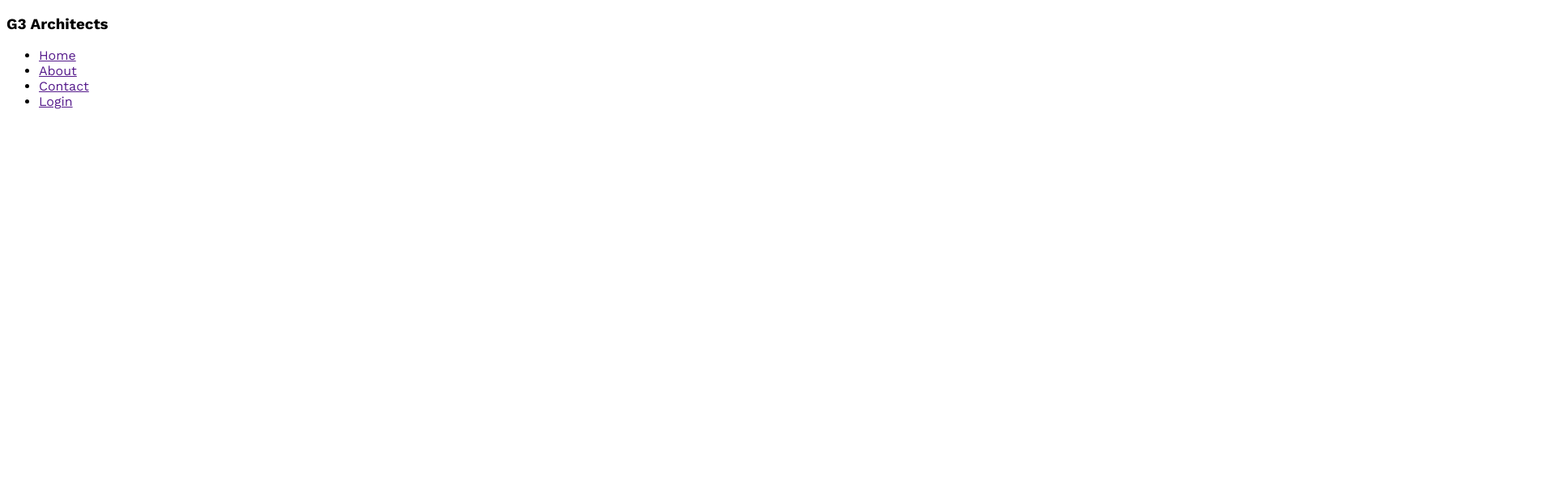
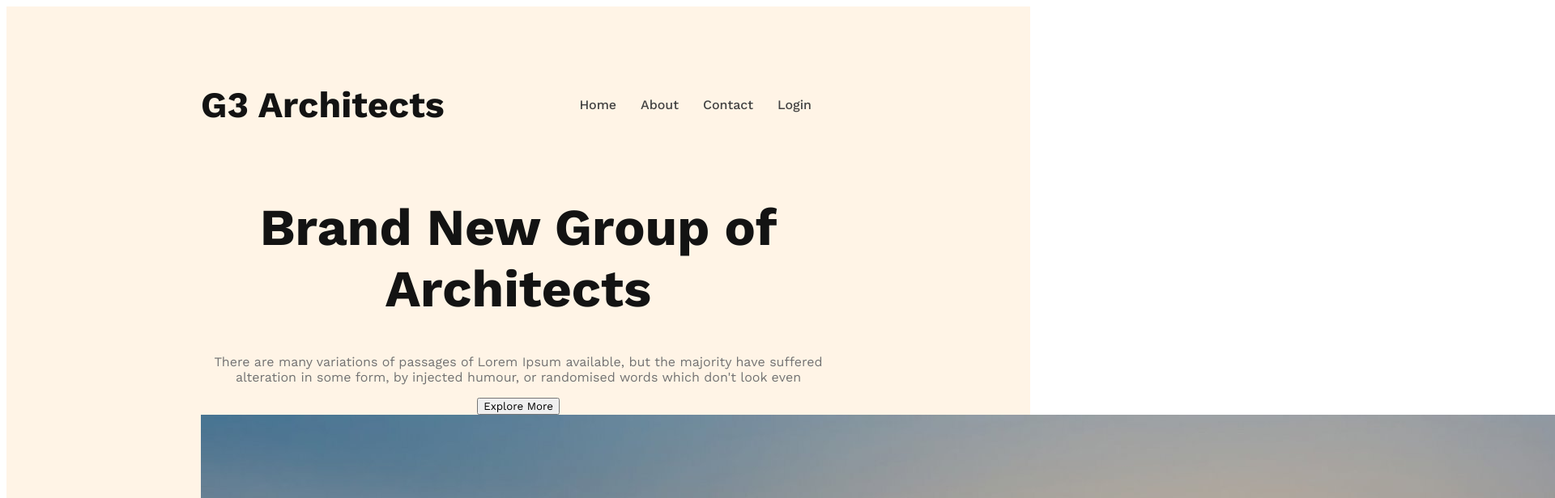
Before and after one commit to Haider3966/g3-architects-websites, a plain HTML site: page index.html in a window 1280 px wide. Shown: the top 616 px of the page at 81% size, 1920 px wide, since content can reach past the window. Drawn offline with nearby package versions, Linux system fonts and the light colour scheme.

Commit message:
banner content added

```diff
--- a/index.html
+++ b/index.html
@@ -12,7 +12,7 @@
 <body>
     <header>
        <nav>
-         <h3>G3 Architects</h3>
+         <h3 class="nav-title">G3 Architects</h3>
          <ul>
              <li><a href="">Home</a></li>
              <li><a href="">About</a></li>
@@ -20,6 +20,15 @@
              <li><a href="">Login</a></li>
          </ul>
        </nav>
+       <div class="banner">
+           <div class="banner-content">
+            <h1 class="banner-title">Brand New Group of Architects
+            </h1>
+             <p class="banner-description">There are many variations of passages of Lorem Ipsum available, but the majority have suffered alteration in some form, by injected humour, or randomised words which don't look even</p>
+             <button class="btn-primary">Explore More</button>
+           </div>
+             <img src="images/banner.jpg" alt="">
+        </div>
     </header>
     <main>
 
--- a/styles/architect.css
+++ b/styles/architect.css
@@ -1,5 +1,52 @@
+/* shared styles */
+
 *{
     font-family: 'Lato',sans-serif;
     font-family: 'Open Sans',sans-serif;
     font-family: 'Work Sans', sans-serif;
 }
+/* header styles */
+header{
+    background: rgba(255,144,14,0.10);
+    padding: 50px 240px;
+}
+nav{
+    display: flex;
+    justify-content: space-between;
+    align-items: center;
+}
+.nav-title{
+   font-size: 2.8rem ;
+   font-weight: 700;
+   color: #131313; ;
+}
+
+nav > ul{
+    display: flex;
+}
+nav li{
+    list-style: none;
+    margin-right: 30px;
+    font-weight: 500;
+    font-size: 1rem ;
+
+}
+nav li a{
+    text-decoration: none;
+    color: #424242;
+}
+
+/* banner styles */
+.banner-content{
+    max-width: 800px;
+    text-align: center;
+    margin: 0 auto;
+}
+.banner-title{
+    font-size: 4rem;
+    font-weight: 700;
+    color: #131313;
+}
+.banner-description{
+    color: #727272;
+}
```
Also changed, not shown: images/banner.jpg (added).
